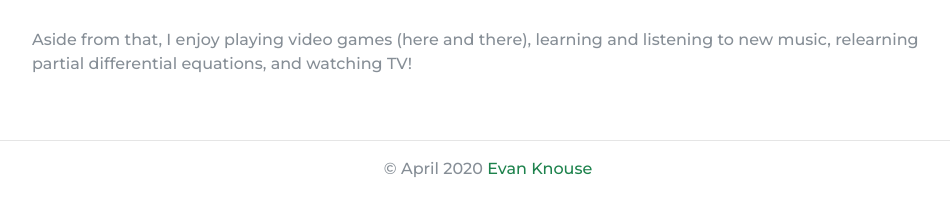
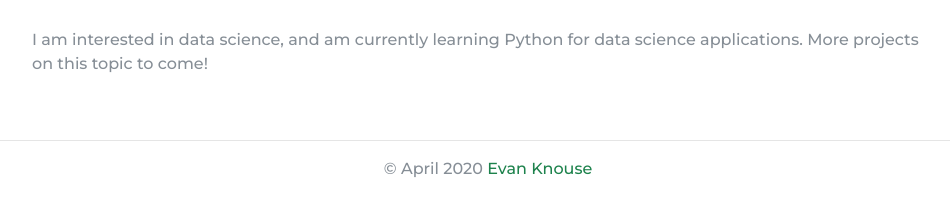
Before and after one commit to EvanKnouse/EvanKnouse.portfolio.github, a plain HTML site: page index.html in a window 1280 px wide. Shown: the part 4692-4889 px from the top of the page, without its empty margins (288-1238 px from the left). Drawn offline with nearby package versions, Linux system fonts and the light colour scheme.

Commit message:
Updating page content - Evan

```diff
--- a/index.html
+++ b/index.html
@@ -239,7 +239,7 @@
           <br><br>
         <iframe src="https://open.spotify.com/embed/artist/30OwTYT5ZkfK6RbD8QCqOd" style="border:0;width:100%;height:380px" allowfullscreen  allowtransparency="true" allow="encrypted-media"></iframe>
           <br><br>
-          <p>Aside from that, I enjoy playing video games (here and there), learning and listening to new music, relearning partial differential equations, and watching TV!</p>
+          <p>I am interested in data science, and am currently learning Python for data science applications. More projects on this topic to come!</p>
       </div>
     </section>
 
```
